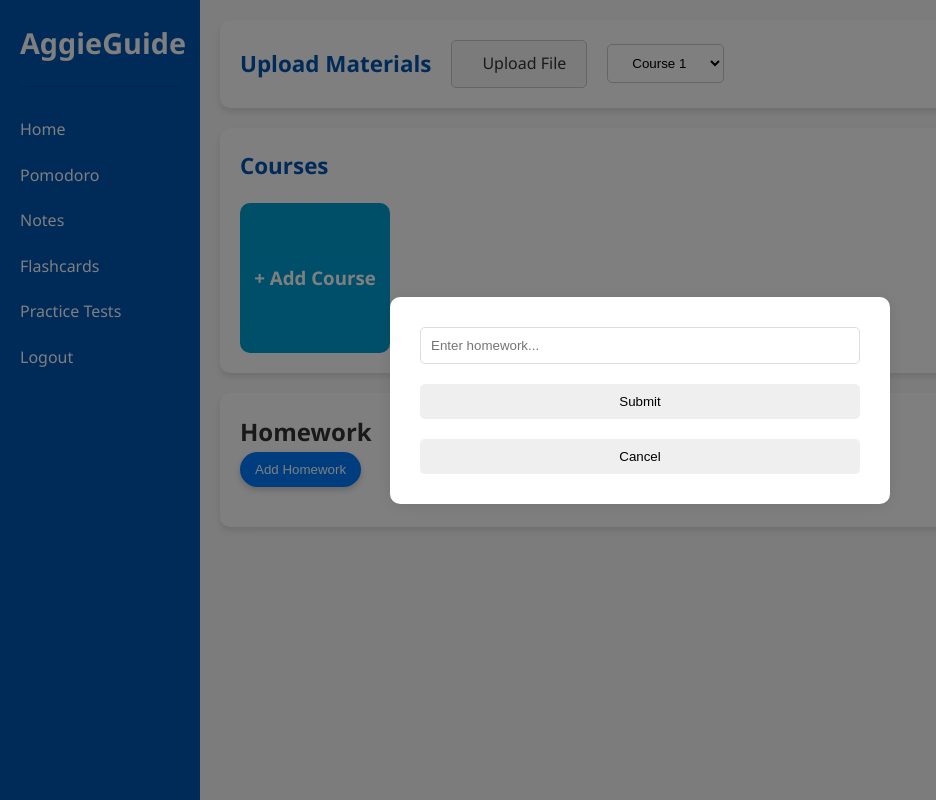
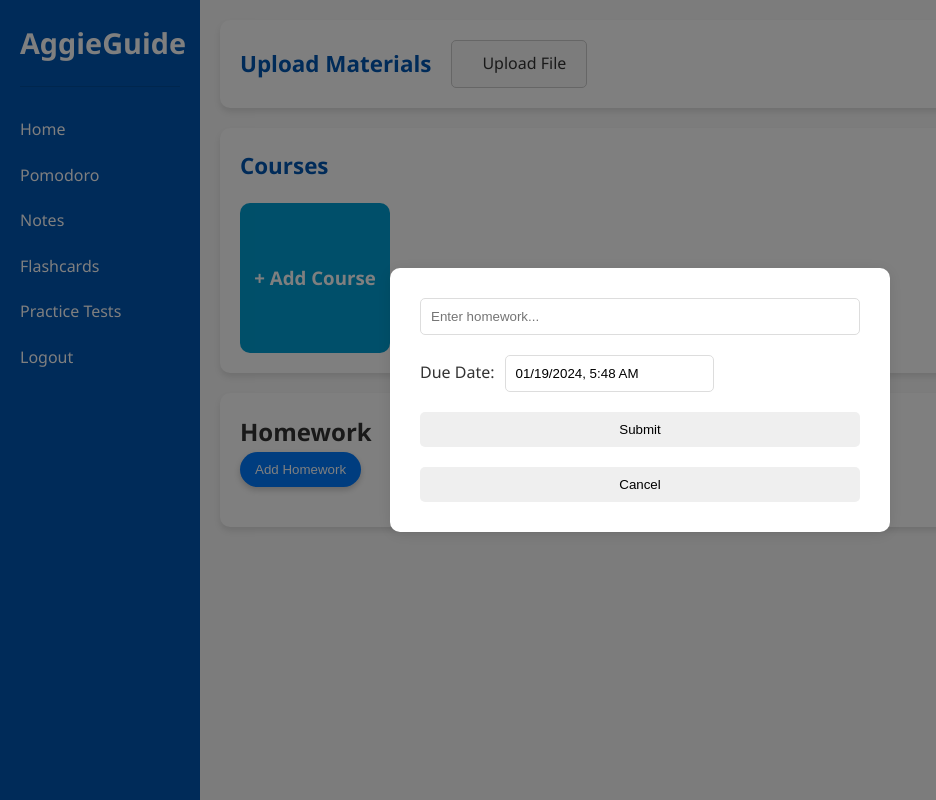
Before and after one commit to Shaurya-Srivastav/AggieGuide, a React (Create React App) app in the folder aggie-guide/: page /user in a window 1280 px wide. Both pictures are taken after a click on the button "Add Homework". Shown: the whole page, without its empty margins (0-936 px from the left). Built offline with nearby package versions, Linux system fonts and the light colour scheme.

Commit message:
Changed frontend components

```diff
--- a/aggie-guide/package.json
+++ b/aggie-guide/package.json
@@ -8,6 +8,7 @@
     "@testing-library/react": "^13.4.0",
     "@testing-library/user-event": "^13.5.0",
     "react": "^18.2.0",
+    "react-datepicker": "^4.25.0",
     "react-dom": "^18.2.0",
     "react-router-dom": "^6.21.3",
     "react-scripts": "5.0.1",
--- a/aggie-guide/src/UserPage.css
+++ b/aggie-guide/src/UserPage.css
@@ -2,6 +2,10 @@
   display: flex;
   height: 100vh;
   font-family: 'Segoe UI', Tahoma, Geneva, Verdana, sans-serif;
+}
+
+.date-picker {
+  margin-left: 10px;
 }
 
 .sidebar {
--- a/aggie-guide/src/UserPage.js
+++ b/aggie-guide/src/UserPage.js
@@ -3,13 +3,15 @@ import './UserPage.css';
 import PomodoroTimer from './PomodoroTimer';
 import { Link } from 'react-router-dom';
 import { useAuth0 } from "@auth0/auth0-react";
+import DatePicker from 'react-datepicker';
+import "react-datepicker/dist/react-datepicker.css";
 
 const UserPage = () => {
 
 
   const [selectedCourse, setSelectedCourse] = useState(null);
   const [showCourseDetailsPopup, setShowCourseDetailsPopup] = useState(false);
-  const [showPracticeTest, setShowPracticeTest] = useState(false);
+  const [startDate, setStartDate] = useState(new Date());
 
   // State to manage the active "page"
   const [activePage, setActivePage] = useState('home');
@@ -156,10 +158,13 @@ const UserPage = () => {
                     type="file"
                     onChange={handleFileUpload}
                 />
+                {courses.length > 0 && (
                 <select name="courses" id="courses" className="course-select">
-                    <option value="course1">Course 1</option>
-                    <option value="course2">Course 2</option>
+                      {courses.map((course, index) => (
+                        <option key={index} value={course.name}>{course.name}</option>
+                      ))}
                 </select>
+                )}
                 </div>
                 {uploadProgress > 0 && (
                 <div className="upload-progress-bar">
@@ -210,6 +215,7 @@ const UserPage = () => {
               {homeworks.map((hw, index) => (
                 <div key={index} className="homework-item">
                   <span>{hw}</span>
+                  <p>Due: {startDate.toLocaleString()}</p>
                   <button className="homework-done-btn" onClick={() => removeHomework(index)}>
                     Done
                   </button>
@@ -225,6 +231,16 @@ const UserPage = () => {
                     value={newHomework}
                     onChange={(e) => setNewHomework(e.target.value)}
                   />
+                  <span>
+                    Due Date:
+                    <DatePicker
+                      className="date-picker"
+                      selected={startDate}
+                      onChange={date => setStartDate(date)}
+                      showTimeSelect
+                      dateFormat="Pp"
+                    />
+                  </span>
                   <button onClick={handleAddHomework}>Submit</button>
                   <button onClick={() => setShowAddHomeworkPopup(false)}>Cancel</button>
                 </div>
@@ -262,6 +278,7 @@ const UserPage = () => {
         )}
         {activePage === 'practice' && (
           <div>
+              <h1>Practice Tests</h1>
               <div className="course-cards-container">
                 {courses.map((course, index) => (
                   <CourseCard key={index} course={course} index={index} />
@@ -269,7 +286,7 @@ const UserPage = () => {
                 {showCourseDetailsPopup && selectedCourse && (
                 <div className="course-details-popup">
                   <div className="popup-content">
-                    <button className="close-btn" onClick={() => setShowPracticeTest(false)}>×</button>
+                    <button className="close-btn" onClick={() => setShowCourseDetailsPopup(false)}>×</button>
                     <h2>{selectedCourse.name}</h2>
                     <p>Practice test questions will be below</p>
                     {/* Additional course details here */}
```
Also changed, not shown: 1 other file (tests, documents, lock files or other folders).
